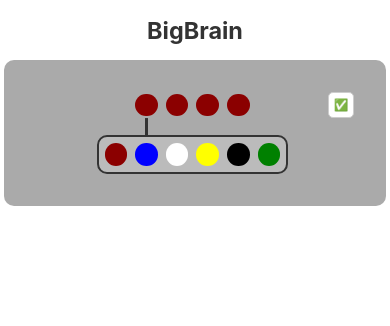
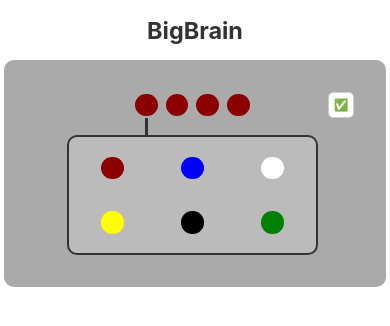
Before and after one commit to markjaquith/BigBrain, a Svelte app: page / in a window 390 px wide. Shown: the top 326 px of the page. Built offline with nearby package versions, Linux system fonts and the light colour scheme.

Commit message:
Better mobile UX

```diff
--- a/src/CurrentGuess.svelte
+++ b/src/CurrentGuess.svelte
@@ -32,9 +32,12 @@ $: selected = selected  < 4 ? selected : 0;
 <style>
 	div.chooser {
 		grid-column: 2;
-		display: flex;
-		flex-wrap: wrap;
-		padding: 1.5vw;
+		width: 100%;
+		display: grid;
+		grid-gap: 2rem;
+		grid-template-columns: 1fr 1fr 1fr;
+		justify-items: center;
+		padding: 5vw;
 		border: 0.75vw solid #333;
 		border-radius: 10px;
 		background: #bbb;
@@ -43,13 +46,9 @@ $: selected = selected  < 4 ? selected : 0;
 
 	@media screen and (min-width: 600px) {
 		div.chooser {
-			padding: 0.5rem;
+			padding: 1.5rem;
 			border: 0.25rem solid #333;
 		}
-	}
-
-	div.chooser > div ~ div {
-		margin-left: 0.5rem;
 	}
 
 	main {
@@ -62,5 +61,6 @@ $: selected = selected  < 4 ? selected : 0;
 		background: white;
 		border-radius: 5px;
 		margin: 0;
+		width: 100%;
 	}
 </style>
```
